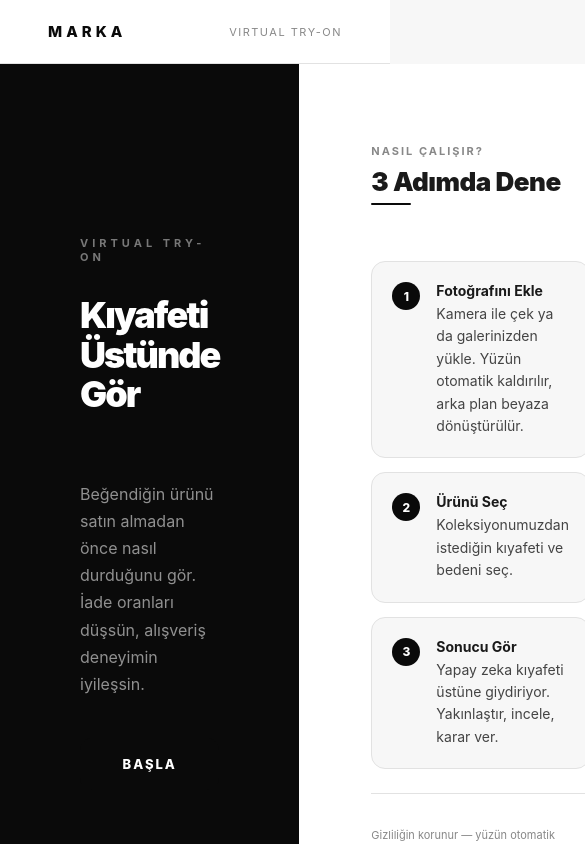
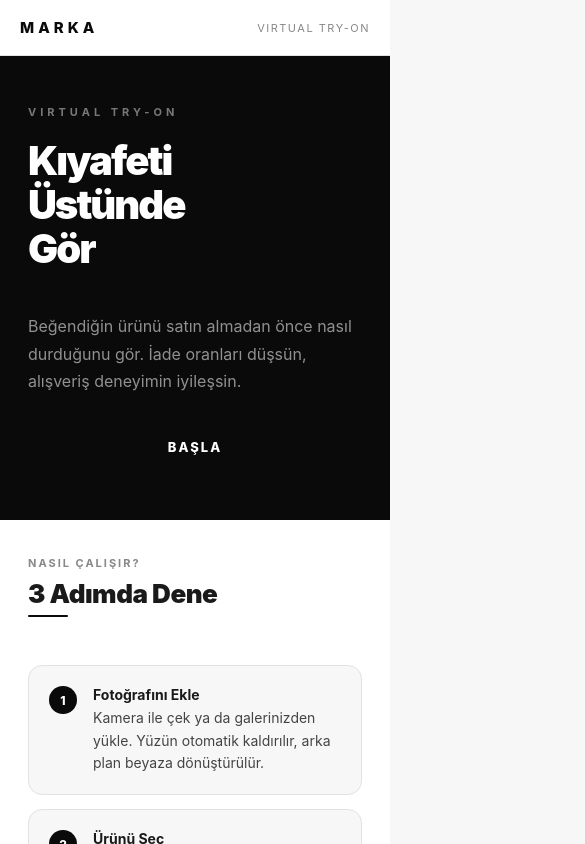
Before and after one commit to mert-cod/virtual-tryon, a React app in the folder frontend/: page / in a window 390 px wide. Shown: the top 844 px of the page, 585 px wide, since content can reach past the window. Built offline with nearby package versions, Linux system fonts and the light colour scheme; no server answers; the HTML template or start-up script is replaced by a standard one.

Commit message:
Add mobile responsive design

```diff
--- a/frontend/src/index.css
+++ b/frontend/src/index.css
@@ -689,3 +689,104 @@ button { cursor: pointer; border: none; outline: none; font-family: inherit; }
   color: #c00;
   margin-bottom: 12px;
 }
+
+/* ── MOBİL (768px altı) ── */
+@media (max-width: 768px) {
+  .header {
+    padding: 0 20px;
+    height: 56px;
+  }
+
+  /* Guidance */
+  .guidance-layout {
+    grid-template-columns: 1fr;
+    min-height: unset;
+  }
+  .guidance-left {
+    padding: 48px 28px;
+    min-height: 55dvh;
+  }
+  .guidance-left-inner { gap: 20px; }
+  .guidance-big-title { font-size: 40px; }
+  .guidance-right {
+    padding: 36px 28px;
+    gap: 16px;
+  }
+
+  /* Camera */
+  .camera-layout {
+    grid-template-columns: 1fr;
+    grid-template-rows: 55dvh 1fr;
+    min-height: unset;
+  }
+  .camera-main { min-height: 55dvh; }
+  .camera-panel {
+    padding: 24px 20px;
+    gap: 14px;
+  }
+
+  /* Preview */
+  .preview-layout {
+    grid-template-columns: 1fr;
+    grid-template-rows: 50dvh 1fr;
+    min-height: unset;
+  }
+  .preview-img-area {
+    padding: 24px;
+    min-height: 50dvh;
+  }
+  .preview-panel {
+    padding: 28px 20px;
+    border-left: none;
+    border-top: 1px solid var(--border);
+  }
+
+  /* Products */
+  .product-layout {
+    grid-template-columns: 1fr;
+    min-height: unset;
+  }
+  .product-grid-area {
+    padding: 24px 20px;
+  }
+  .product-panel {
+    border-left: none;
+    border-top: 1px solid var(--border);
+    padding: 24px 20px;
+    min-height: unset;
+  }
+  .product-grid {
+    grid-template-columns: repeat(auto-fill, minmax(140px, 1fr));
+    gap: 12px;
+  }
+
+  /* Result */
+  .result-layout {
+    grid-template-columns: 1fr;
+    grid-template-rows: 55dvh 1fr;
+    min-height: unset;
+  }
+  .result-img-wrap { min-height: 55dvh; }
+  .result-panel {
+    padding: 28px 20px;
+    border-left: none;
+    border-top: 1px solid var(--border);
+    justify-content: flex-start;
+  }
+
+  /* Loading */
+  .loading-screen { min-height: calc(100dvh - 56px); }
+
+  /* Error */
+  .error-layout { min-height: calc(100dvh - 56px); padding: 20px; }
+  .error-card { padding: 40px 28px; }
+
+  /* Buttons */
+  .btn-primary, .btn-gold, .btn-secondary {
+    padding: 16px 24px;
+  }
+
+  /* Subcategory */
+  .subcategory-bar { gap: 6px; }
+  .subcategory-btn { padding: 6px 12px; font-size: 11px; }
+}
```
Also changed, not shown: 1 other file (tests, documents, lock files or other folders).
